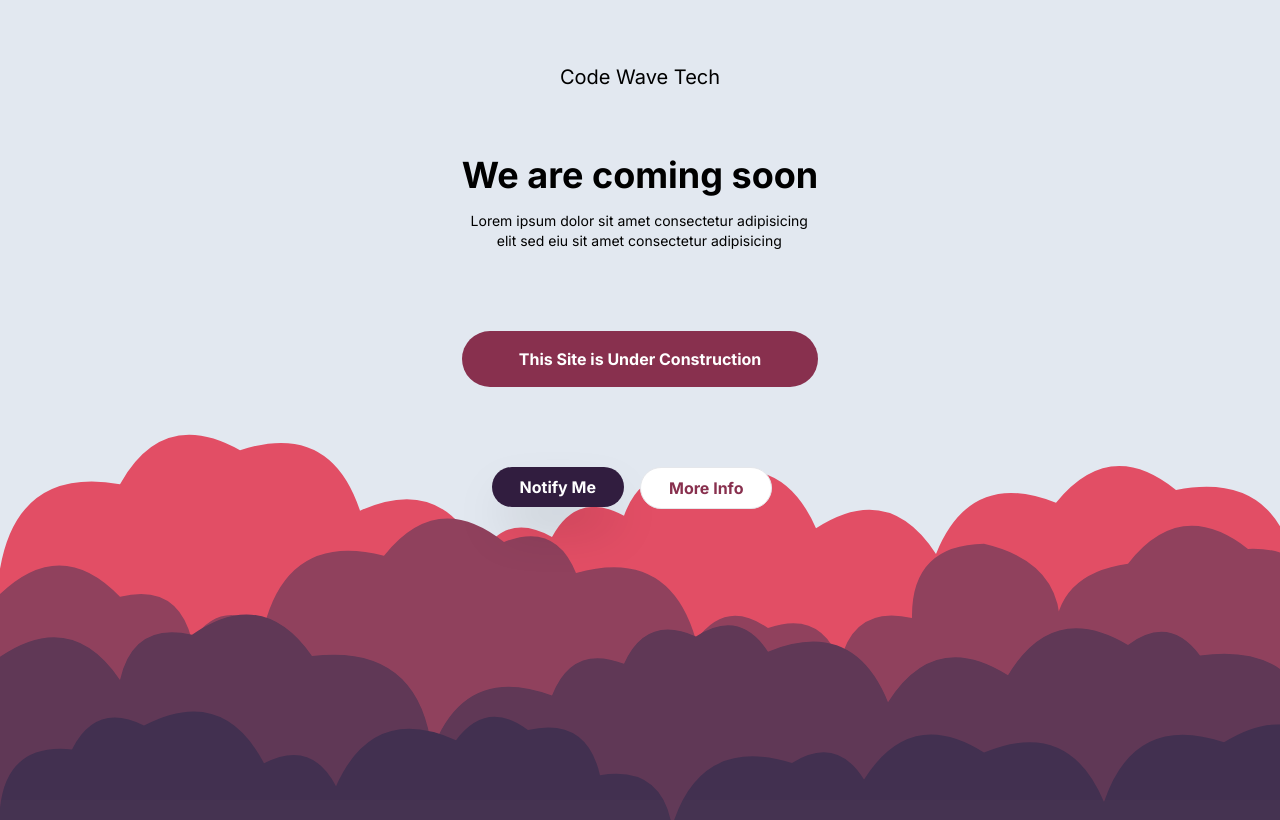
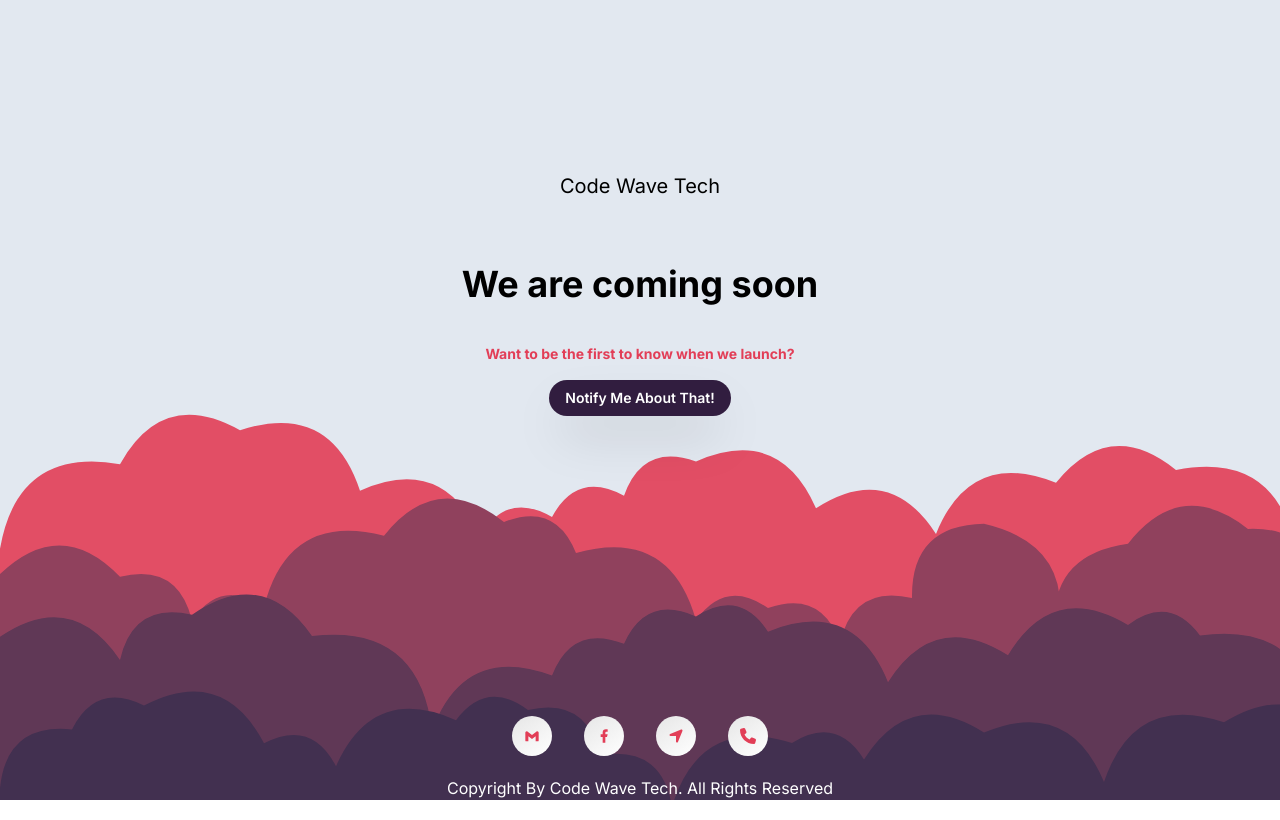
Before and after one commit to b-bek6/CodeWaveTech, a Next.js app: page / in a window 1280 px wide. Built offline with nearby package versions, Linux system fonts and the light colour scheme.

Commit message:
refactor

```diff
--- /dev/null
+++ b/app/component/Footer.tsx
@@ -0,0 +1,9 @@
+import React from 'react'
+
+export default function Footer() {
+  return (
+    <div className='flex justify-center align-middle items-center text-center text-white'>
+        Copyright By Code Wave Tech. All Rights Reserved
+    </div>
+  )
+}
--- a/app/component/Notify.tsx
+++ b/app/component/Notify.tsx
@@ -7,7 +7,7 @@ export default function Notify() {
     <div>
         <button onClick={()=>{
     setHidden(!hidden)
-}} className="bg-fourth shadow-2xl w-fit text-white py-2 px-7 rounded-full ">Notify Me</button>
+}} className="bg-fourth shadow-2xl w-fit font-semibold text-sm text-white py-2 px-4 hover:scale-125 transition ease-in-out delay-150 rounded-3xl ">Notify Me About That!</button>
 
 
 <div  className={`  overflow-y-auto overflow-x-hidden fixed top-0 right-0 left-0 z-50 justify-center items-center w-full h-[calc(100%-1rem)] ${hidden?"hidden":"flex"}`}>
--- /dev/null
+++ b/app/component/SocialButtons.css
@@ -0,0 +1,4 @@
+.btns{
+    border-radius: 50%;
+background: linear-gradient(145deg, #e6e6e6, #ffffff);
+}
--- /dev/null
+++ b/app/component/SocialButtons.tsx
@@ -0,0 +1,18 @@
+import React from 'react'
+import './SocialButtons.css';
+import { BiLogoGmail } from "react-icons/bi";
+import { RiFacebookFill } from "react-icons/ri";
+import { FaLocationArrow, FaPhone } from "react-icons/fa6";
+import Link from 'next/link';
+
+
+export default function SocialButtons() {
+  return (
+    <div className='mt-[40px]   flex gap-8 justify-center align-middle'>
+        <Link  href={`mailto:info@codewave.com.np?subject=Subscribe&body=Write us a message`}><div className='btns flex justify-center items-center w-10 h-10 bg-fourth text-primary'><BiLogoGmail/></div></Link>
+        <Link href={`https://www.facebook.com`} target='_blank'> <div className='btns flex justify-center items-center w-10 h-10 bg-fourth text-primary'><RiFacebookFill/></div></Link>
+        <Link href={`geo:12.3123,13.2423`}> <div className='btns flex justify-center items-center w-10 h-10 bg-fourth text-primary'><FaLocationArrow/></div></Link>
+       <Link href={`tel:9800000000`}> <div className='btns flex justify-center items-center w-10 h-10 bg-fourth text-primary'><FaPhone/></div></Link>
+    </div>
+  )
+}
--- a/app/page.tsx
+++ b/app/page.tsx
@@ -1,11 +1,13 @@
 import Dates from "./component/Dates"
 import Notify from "./component/Notify"
 import About from "./component/About"
+import SocialButtons from "./component/SocialButtons"
+import Footer from "./component/Footer"
 
 export default function page() {
     return (
         <>
-            <div className=" h-[100vh] text-black bg-slate-200 ">
+            <div className=" h-[100vh] max-h-screen grid justify-center align-middle items-center overflow-hidden max-w-screen text-black bg-slate-200 ">
 
                 <div className=" h-[70vh] grid  justify-center text-center items-center">
                     <div className="m-10 z-40">
@@ -14,20 +16,30 @@ export default function page() {
                     </div>
                     <div className="  grid gap-4 align-middle justify-center text-center  mt-16" >
                         <h1 className="text-4xl font-bold "> We are coming soon</h1>
-                        <p className="text-sm max-w-[355px] sm:max-w-auto text-wrap">Lorem ipsum dolor sit amet consectetur adipisicing elit  sed eiu sit amet consectetur adipisicing</p>
+                        {/* <p className="text-sm max-w-[355px] sm:max-w-auto text-wrap">Lorem ipsum dolor sit amet consectetur adipisicing elit  sed eiu sit amet consectetur adipisicing</p> */}
                     </div>
-                    <div>
-                        {/* <Dates /> */}
-                        <div className="text-white hover:bg-primary transition ease-in-out hover:scale-150 bg-secondary flex justify-center items-center p-4 px-8 my-20 rounded-full font-bold"> This Site is Under Construction </div>
+                    {/* <div>
+                        <Dates />
+                        <div className=" hover:bg-primary transition ease-in-out hover:scale-150 text-primary flex justify-center items-center p-4 px-8 my-20 rounded-full font-bold"> This Site is Under Construction </div>
+                    </div> */}
+                    <div className="mt-10 grid gap-4">
+                        <p className="text-primary text-sm font-bold">Want to be the first to know when we launch?</p>
+                    <div className=" font-bold grid gap-4 justify-center grid-flow-col" >
+                        <Notify/>
+                        {/* <button className="bg-white border w-fit text-secondary py-2 px-7 rounded-full ">More Info </button> */}
+                        {/* <About/> */}
                     </div>
-                    <div className=" mt-10 font-bold grid gap-4 justify-center grid-flow-col" >
-                        <Notify/>
-                        <About/>
+                    </div>
+                    <div className="mt-[200px] md:mt-[300px]">
+                        <SocialButtons/>
+                    </div>
+                    <div className="mt-5">
+                        <Footer/>
                     </div>
 
                     </div>
 
-                    <div className="absolute opacity-90 w-screen overflow-hidden justify-end align-baseline items-end">
+                    <div className="absolute opacity-90 w-screen overflow-hidden justify-end left-0 bottom-0 align-baseline items-end">
                         <svg className="" xmlns="http://www.w3.org/2000/svg" version="1.1" width="1440" height="1080" preserveAspectRatio="none" viewBox="0 0 1440 1080">
                             <g mask="url(&quot;#SvgjsMask1000&quot;)" fill="none">
                                 <path d="M1488 1080L0 1080 L0 828.87Q17.63 726.5, 120 744.14Q163.08 667.22, 240 710.3Q330.17 680.47, 360 770.64Q442.97 733.61, 480 816.57Q506.19 770.76, 552 796.94Q577.41 750.36, 624 775.77Q642.85 722.62, 696 741.46Q779.38 704.84, 816 788.22Q888.83 741.05, 936 813.88Q970.49 728.37, 1056 762.86Q1109.59 696.44, 1176 750.03Q1276.44 730.47, 1296 830.91Q1304.55 767.46, 1368 776.02Q1417.42 705.44, 1488 754.87z" fill="rgba(226, 62, 87, 1)"></path>
--- a/package.json
+++ b/package.json
@@ -12,7 +12,8 @@
     "lottie-react": "^2.4.0",
     "next": "14.1.0",
     "react": "^18",
-    "react-dom": "^18"
+    "react-dom": "^18",
+    "react-icons": "^5.0.1"
   },
   "devDependencies": {
     "@types/node": "^20",
```
Also changed, not shown: 1 other file (tests, documents, lock files or other folders).
